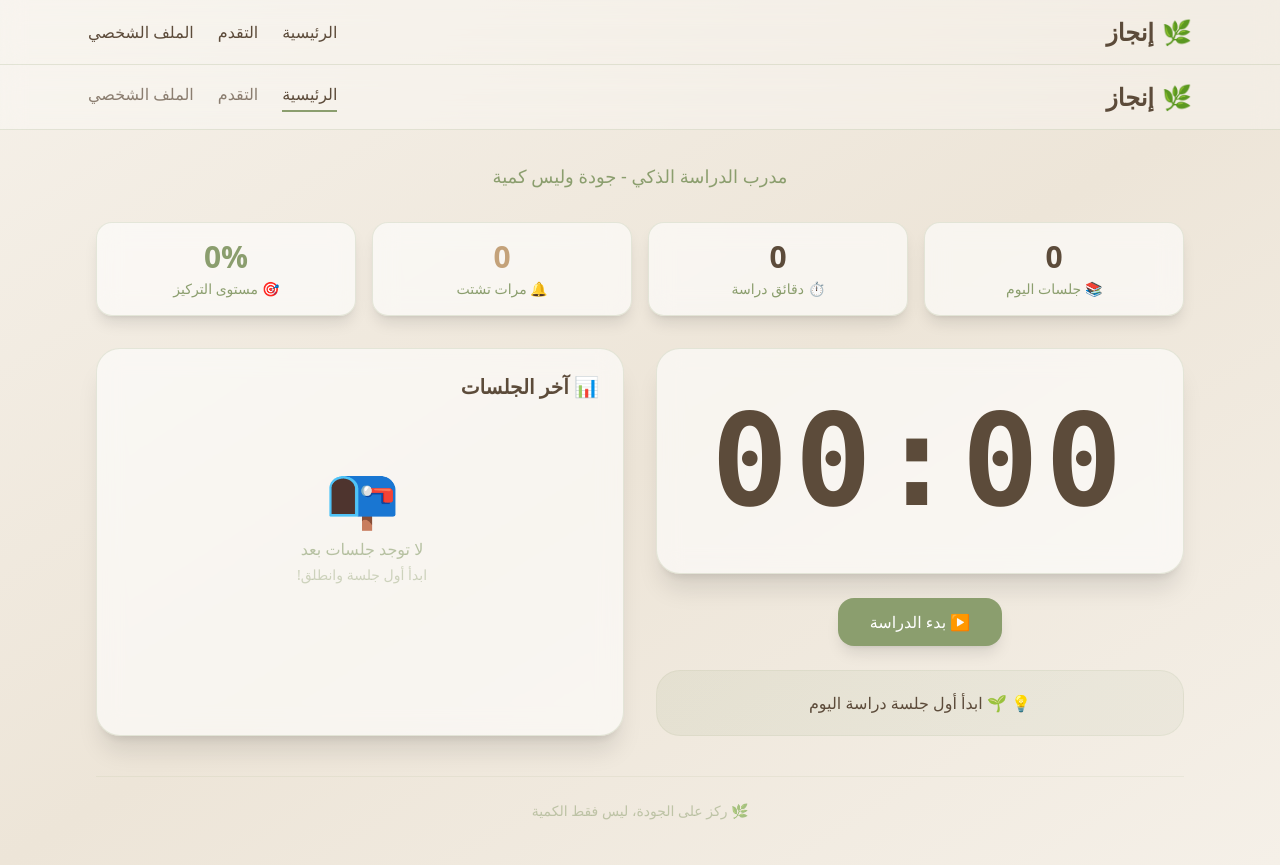
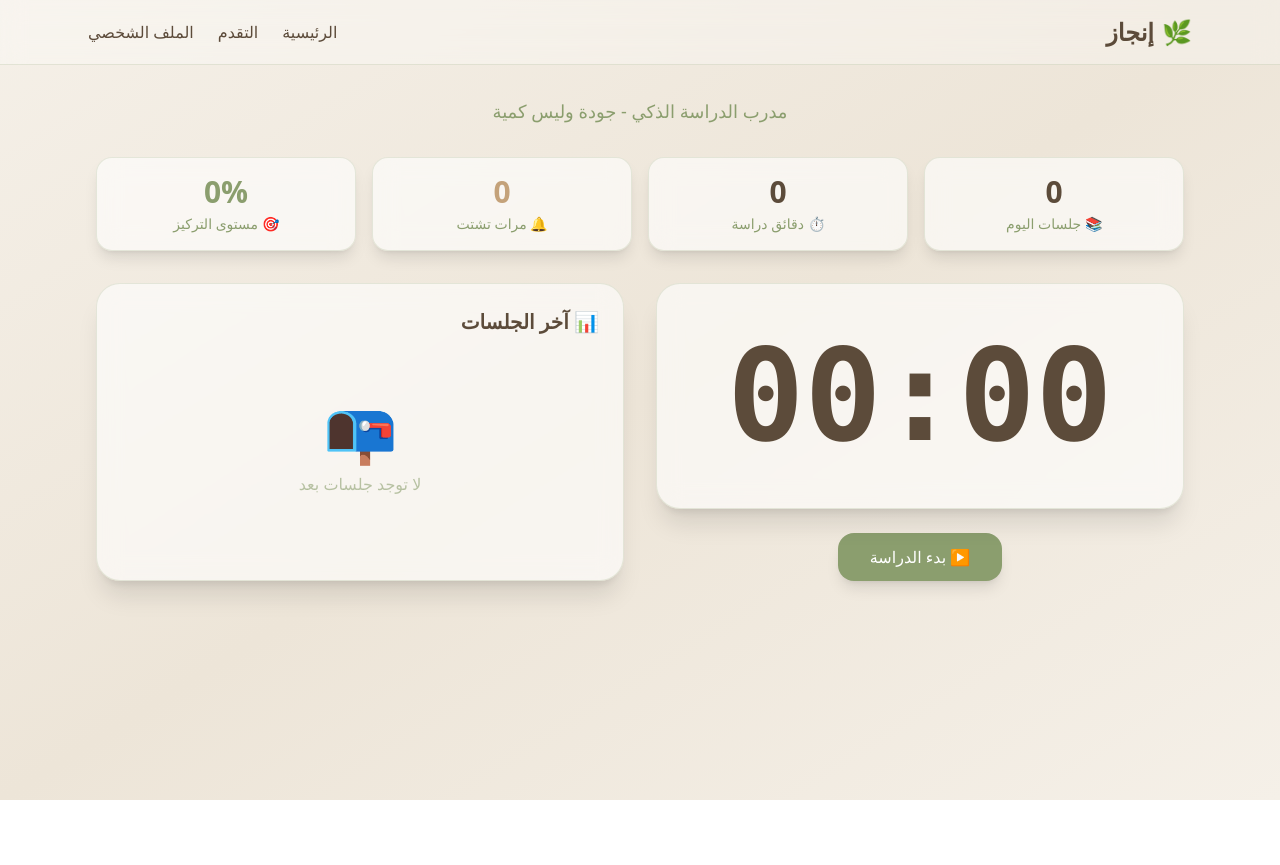
Before and after one commit to rahaf489/ENj, a Next.js app: page / in a window 1280 px wide. After the commit the page ends 800 px from the top, so only its background shows below. Built offline with nearby package versions, Linux system fonts and the light colour scheme.

Commit message:
Refactor Home component for improved readability

```diff
--- a/app/page.tsx
+++ b/app/page.tsx
@@ -2,9 +2,7 @@
 'use client';
 
 import { useState, useEffect } from 'react';
-import Link from 'next/link';
 
-// ============ أنواع البيانات ============
 interface DistractionLog {
   id: string;
   timeFromStart: number;
@@ -18,7 +16,6 @@ interface StudySession {
   distractions: DistractionLog[];
 }
 
-// ============ الصفحة الرئيسية ============
 export default function Home() {
   const [sessions, setSessions] = useState<StudySession[]>([]);
   const [isActive, setIsActive] = useState(false);
@@ -27,7 +24,6 @@ export default function Home() {
   const [showReasonModal, setShowReasonModal] = useState(false);
   const [selectedReason, setSelectedReason] = useState('');
 
-  // أسباب التشتت
   const distractionReasons = [
     '📱 جوال / وسائل تواصل',
     '💭 شرود ذهني / أحلام يقظة',
@@ -40,85 +36,61 @@ export default function Home() {
     '✏️ أسباب أخرى'
   ];
 
-  // المؤقت
   useEffect(() => {
     let interval: any;
     if (isActive) {
-      interval = setInterval(() => {
-        setSeconds((s: number) => s + 1);
-      }, 1000);
+      interval = setInterval(() => setSeconds((s) => s + 1), 1000);
     }
     return () => clearInterval(interval);
   }, [isActive]);
 
-  // تحميل البيانات من localStorage
   useEffect(() => {
     const saved = localStorage.getItem('enjaz_sessions');
-    if (saved) {
-      try {
-        setSessions(JSON.parse(saved));
-      } catch (e) {
-        console.error('خطأ في تحميل البيانات', e);
-      }
-    }
+    if (saved) setSessions(JSON.parse(saved));
   }, []);
 
-  // حساب الإحصائيات
-  const totalMinutes = sessions.reduce((sum, s) => sum + (s.durationMinutes || 0), 0);
-  const totalDistractions = sessions.reduce((sum, s) => sum + (s.distractions?.length || 0), 0);
+  const totalMinutes = sessions.reduce((sum, s) => sum + s.durationMinutes, 0);
+  const totalDistractions = sessions.reduce((sum, s) => sum + s.distractions.length, 0);
   const sessionsCount = sessions.length;
 
   let focusScore = (sessionsCount * 10) - (totalDistractions * 5) + Math.floor(totalMinutes / 5);
   focusScore = Math.max(0, Math.min(100, focusScore));
 
-  let level = 'ضعيف';
-  if (focusScore >= 65) level = 'ممتاز';
-  else if (focusScore >= 35) level = 'متوسط';
-
-  // دوال التحكم
   const startStudy = () => {
     setIsActive(true);
     setCurrentDistractions([]);
     setSeconds(0);
   };
 
-  const pauseStudy = () => {
-    setIsActive(false);
-  };
+  const pauseStudy = () => setIsActive(false);
 
   const addDistraction = () => {
-    if (isActive) {
-      setShowReasonModal(true);
-    }
+    if (isActive) setShowReasonModal(true);
   };
 
   const confirmDistraction = () => {
     if (selectedReason) {
-      const newDistraction: DistractionLog = {
+      setCurrentDistractions([...currentDistractions, {
         id: Date.now().toString(),
         timeFromStart: seconds,
         reason: selectedReason
-      };
-      setCurrentDistractions([...currentDistractions, newDistraction]);
+      }]);
       setSelectedReason('');
       setShowReasonModal(false);
     }
   };
 
   const endSession = () => {
-    const durationMinutes = Math.floor(seconds / 60);
-
     const newSession: StudySession = {
       id: Date.now().toString(),
       startTime: new Date().toISOString(),
-      durationMinutes: durationMinutes,
+      durationMinutes: Math.floor(seconds / 60),
       distractions: currentDistractions
     };
 
     const updated = [newSession, ...sessions];
     setSessions(updated);
     localStorage.setItem('enjaz_sessions', JSON.stringify(updated));
-
     setIsActive(false);
     setSeconds(0);
     setCurrentDistractions([]);
@@ -131,7 +103,6 @@ export default function Home() {
   };
 
   const formatTimeFromSeconds = (totalSeconds: number) => {
-    if (isNaN(totalSeconds)) return '0 ثانية';
     const mins = Math.floor(totalSeconds / 60);
     const secs = totalSeconds % 60;
     if (mins === 0) return `${secs} ثانية`;
@@ -139,95 +110,57 @@ export default function Home() {
     return `${mins} دقيقة و ${secs} ثانية`;
   };
 
-  const clearAllData = () => {
-    if (confirm('⚠️ هل أنت متأكد من مسح جميع جلسات الدراسة؟')) {
-      setSessions([]);
-      localStorage.setItem('enjaz_sessions', JSON.stringify([]));
-      alert('🗑 تم مسح جميع البيانات');
-    }
-  };
-
   return (
-    <div className="min-h-screen bg-gradient-to-br from-[#F5F0E8] via-[#EDE5D8] to-[#F5F0E8]">
-      {/* شريط التنقل العلوي */}
-      <nav className="bg-white/30 backdrop-blur-md border-b border-[#8B9E6E]/20 sticky top-0 z-50">
-        <div className="max-w-6xl mx-auto px-6 py-4 flex justify-between items-center">
-          <div className="flex items-center gap-2">
-            <span className="text-2xl">🌿</span>
-            <h1 className="text-2xl font-bold text-[#5C4B3A]">إنجاز</h1>
-          </div>
-          <div className="flex gap-6">
-            <Link href="/" className="text-[#5C4B3A] hover:text-[#8B9E6E] font-medium transition-colors border-b-2 border-[#8B9E6E] pb-1">الرئيسية</Link>
-            <Link href="/progress" className="text-[#5C4B3A]/70 hover:text-[#5C4B3A] transition-colors">التقدم</Link>
-            <Link href="/profile" className="text-[#5C4B3A]/70 hover:text-[#5C4B3A] transition-colors">الملف الشخصي</Link>
-          </div>
-        </div>
-      </nav>
-
     <div className="max-w-6xl mx-auto p-6 md:p-8">
-        {/* Hero Section */}
       <div className="text-center mb-8">
         <p className="text-[#8B9E6E] text-lg">مدرب الدراسة الذكي - جودة وليس كمية</p>
       </div>
 
       {/* بطاقات الإحصائيات */}
       <div className="grid grid-cols-2 md:grid-cols-4 gap-4 mb-8">
-          <div className="bg-white/60 backdrop-blur-md rounded-2xl border border-[#8B9E6E]/20 shadow-lg p-4 text-center hover:bg-white/70 transition-all duration-300">
+        <div className="bg-white/60 backdrop-blur-md rounded-2xl border border-[#8B9E6E]/20 shadow-lg p-4 text-center">
           <div className="text-3xl font-bold text-[#5C4B3A]">{sessionsCount}</div>
-            <div className="text-sm text-[#8B9E6E] mt-1 flex items-center justify-center gap-1">📚 جلسات اليوم</div>
+          <div className="text-sm text-[#8B9E6E] mt-1">📚 جلسات اليوم</div>
         </div>
-
-          <div className="bg-white/60 backdrop-blur-md rounded-2xl border border-[#8B9E6E]/20 shadow-lg p-4 text-center hover:bg-white/70 transition-all duration-300">
+        <div className="bg-white/60 backdrop-blur-md rounded-2xl border border-[#8B9E6E]/20 shadow-lg p-4 text-center">
           <div className="text-3xl font-bold text-[#5C4B3A]">{totalMinutes}</div>
-            <div className="text-sm text-[#8B9E6E] mt-1 flex items-center justify-center gap-1">⏱ دقائق دراسة</div>
+          <div className="text-sm text-[#8B9E6E] mt-1">⏱ دقائق دراسة</div>
         </div>
-
-          <div className="bg-white/60 backdrop-blur-md rounded-2xl border border-[#8B9E6E]/20 shadow-lg p-4 text-center relative hover:bg-white/70 transition-all duration-300">
+        <div className="bg-white/60 backdrop-blur-md rounded-2xl border border-[#8B9E6E]/20 shadow-lg p-4 text-center relative">
           <div className="text-3xl font-bold text-[#C4A27A]">{totalDistractions}</div>
-            <div className="text-sm text-[#8B9E6E] mt-1 flex items-center justify-center gap-1">🔔 مرات تشتت</div>
+          <div className="text-sm text-[#8B9E6E] mt-1">🔔 مرات تشتت</div>
           {isActive && currentDistractions.length > 0 && (
-              <div className="absolute -top-2 -right-2 bg-orange-500 text-white text-xs rounded-full px-2 py-0.5 animate-pulse shadow-lg">
+            <div className="absolute -top-2 -right-2 bg-orange-500 text-white text-xs rounded-full px-2 py-0.5 animate-pulse">
               +{currentDistractions.length}
             </div>
           )}
         </div>
-
-          <div className="bg-white/60 backdrop-blur-md rounded-2xl border border-[#8B9E6E]/20 shadow-lg p-4 text-center hover:bg-white/70 transition-all duration-300">
+        <div className="bg-white/60 backdrop-blur-md rounded-2xl border border-[#8B9E6E]/20 shadow-lg p-4 text-center">
           <div className="text-3xl font-bold text-[#8B9E6E]">{focusScore}%</div>
-            <div className="text-sm text-[#8B9E6E] mt-1 flex items-center justify-center gap-1">🎯 مستوى التركيز</div>
+          <div className="text-sm text-[#8B9E6E] mt-1">🎯 مستوى التركيز</div>
         </div>
       </div>
 
-        {/* المحتوى الرئيسي: مؤقت + قائمة الجلسات */}
       <div className="grid lg:grid-cols-2 gap-8">
-          {/* القسم الأيسر: المؤقت */}
+        {/* المؤقت */}
         <div className="space-y-6">
           <div className="bg-white/60 backdrop-blur-md rounded-3xl border border-[#8B9E6E]/20 shadow-xl p-12 text-center">
-              <div className="text-8xl md:text-9xl font-mono font-bold text-[#5C4B3A] tabular-nums tracking-wider">
+            <div className="text-8xl md:text-9xl font-mono font-bold text-[#5C4B3A] tabular-nums">
               {formatTime(seconds)}
             </div>
           </div>
 
           <div className="flex gap-4 justify-center flex-wrap">
             {!isActive ? (
-                <button
-                  onClick={startStudy}
-                  className="px-8 py-3 rounded-2xl font-medium bg-[#8B9E6E] hover:bg-[#7A8D5E] text-white transition-all shadow-lg hover:shadow-xl transform hover:-translate-y-0.5"
-                >
+              <button onClick={startStudy} className="px-8 py-3 rounded-2xl font-medium bg-[#8B9E6E] hover:bg-[#7A8D5E] text-white transition-all shadow-lg">
                 ▶ بدء الدراسة
               </button>
             ) : (
               <>
-                  <button
-                    onClick={pauseStudy}
-                    className="px-6 py-3 rounded-2xl font-medium bg-[#D4C5B0] hover:bg-[#C9BAA5] text-[#5C4B3A] transition-all shadow-md"
-                  >
+                <button onClick={pauseStudy} className="px-6 py-3 rounded-2xl font-medium bg-[#D4C5B0] hover:bg-[#C9BAA5] text-[#5C4B3A] transition-all">
                   ⏸ إيقاف مؤقت
                 </button>
-                  <button
-                    onClick={endSession}
-                    className="px-6 py-3 rounded-2xl font-medium bg-[#8B9E6E] hover:bg-[#7A8D5E] text-white transition-all shadow-lg hover:shadow-xl"
-                  >
+                <button onClick={endSession} className="px-6 py-3 rounded-2xl font-medium bg-[#8B9E6E] hover:bg-[#7A8D5E] text-white transition-all shadow-lg">
                   ✅ إنهاء الجلسة
                 </button>
               </>
@@ -235,77 +168,29 @@ export default function Home() {
           </div>
 
           {isActive && (
-              <button
-                onClick={addDistraction}
-                className="w-full px-6 py-3 rounded-2xl font-medium bg-orange-500/20 hover:bg-orange-500/30 text-orange-700 border border-orange-500/30 transition-all flex items-center justify-center gap-2"
-              >
-                <span>🔔</span> تسجيل تشتت <span className="text-orange-600 font-bold">({currentDistractions.length})</span>
-              </button>
-            )}
-
-            {/* نصيحة ذكية */}
-            <div className="bg-gradient-to-r from-[#8B9E6E]/10 to-[#A8B89A]/10 rounded-3xl p-5 text-center border border-[#8B9E6E]/10">
-              <p className="text-[#5C4B3A] text-md">
-                💡 {sessionsCount === 0 && !isActive ? "🌱 ابدأ أول جلسة دراسة اليوم" :
-                   focusScore < 35 ? "🌿 جرب جلسات قصيرة 15 دقيقة مع استراحة" :
-                   focusScore < 65 ? "🍃 ممتاز! جرب تقنية 25 دقيقة / 5 دقائق راحة" :
-                   "🌱 رائع! أنت في حالة تركيز مثالية"}
-              </p>
-            </div>
-          </div>
-
-          {/* القسم الأيمن: قائمة الجلسات الأخيرة */}
-          <div className="bg-white/60 backdrop-blur-md rounded-3xl border border-[#8B9E6E]/20 shadow-xl p-6">
-            <div className="flex justify-between items-center mb-4">
-              <h3 className="text-xl font-bold text-[#5C4B3A] flex items-center gap-2">📊 آخر الجلسات</h3>
-              {sessions.length > 0 && (
-                <button
-                  onClick={clearAllData}
-                  className="text-xs text-[#8B9E6E]/60 hover:text-red-500 transition-colors"
-                >
-                  🗑 مسح الكل
+            <button onClick={addDistraction} className="w-full px-6 py-3 rounded-2xl font-medium bg-orange-500/20 hover:bg-orange-500/30 text-orange-700 border border-orange-500/30 transition-all">
+              🔔 تسجيل تشتت ({currentDistractions.length})
             </button>
           )}
         </div>
 
-            <div className="space-y-3 max-h-[500px] overflow-y-auto pl-1">
+        {/* قائمة الجلسات */}
+        <div className="bg-white/60 backdrop-blur-md rounded-3xl border border-[#8B9E6E]/20 shadow-xl p-6">
+          <h3 className="text-xl font-bold mb-4 text-[#5C4B3A]">📊 آخر الجلسات</h3>
+          <div className="space-y-3 max-h-[500px] overflow-y-auto">
             {sessions.length === 0 ? (
               <div className="text-center py-12">
                 <div className="text-6xl mb-3">📭</div>
                 <p className="text-[#8B9E6E]/60">لا توجد جلسات بعد</p>
-                  <p className="text-[#8B9E6E]/40 text-sm mt-1">ابدأ أول جلسة وانطلق!</p>
               </div>
             ) : (
-                sessions.map((session: StudySession, idx: number) => (
-                  <div key={session.id} className="border-b border-[#8B9E6E]/15 last:border-0 pb-3 hover:bg-white/30 rounded-xl p-2 transition-all">
+              sessions.map((session, idx) => (
+                <div key={session.id} className="border-b border-[#8B9E6E]/15 pb-3">
                   <div className="flex justify-between items-center">
-                      <div className="flex items-center gap-2">
-                        <span className="text-[#8B9E6E] text-sm font-mono">#{sessions.length - idx}</span>
-                        <span className="font-medium text-[#5C4B3A] text-sm">
-                          🕐 {new Date(session.startTime).toLocaleTimeString('ar-SA', { hour: '2-digit', minute: '2-digit' })}
-                        </span>
+                    <span className="text-sm text-[#5C4B3A] font-mono">#{sessions.length - idx}</span>
+                    <span className="text-sm text-[#8B9E6E]">{new Date(session.startTime).toLocaleTimeString('ar-SA')}</span>
+                    <span className="text-sm text-[#5C4B3A]">{session.durationMinutes} د • {session.distractions.length} تشتت</span>
                   </div>
-                      <div className="flex gap-3 text-sm">
-                        <span className="text-[#5C4B3A] font-mono">{session.durationMinutes} د</span>
-                        <span className="text-[#C4A27A]">🔔 {session.distractions?.length || 0}</span>
-                      </div>
-                    </div>
-
-                    {/* تفاصيل التشتت */}
-                    {session.distractions && session.distractions.length > 0 && (
-                      <div className="mt-2 mr-6">
-                        <div className="flex flex-wrap gap-2">
-                          {session.distractions.slice(0, 3).map((dist, i) => (
-                            <span key={dist.id} className="text-xs text-[#8B9E6E]/70 bg-white/40 rounded-full px-2 py-0.5">
-                              ⏱ {formatTimeFromSeconds(dist.timeFromStart)}
-                            </span>
-                          ))}
-                          {session.distractions.length > 3 && (
-                            <span className="text-xs text-[#8B9E6E]/50">+{session.distractions.length - 3}</span>
-                          )}
-                        </div>
-                      </div>
-                    )}
                 </div>
               ))
             )}
@@ -313,29 +198,18 @@ export default function Home() {
         </div>
       </div>
 
-        {/* Footer */}
-        <footer className="text-center mt-10 pt-6 border-t border-[#8B9E6E]/10">
-          <p className="text-[#8B9E6E]/50 text-sm">🌿 ركز على الجودة، ليس فقط الكمية</p>
-        </footer>
-      </div>
-
-      {/* مودال اختيار سبب التشتت */}
+      {/* مودال التشتت */}
       {showReasonModal && (
         <div className="fixed inset-0 bg-black/50 backdrop-blur-sm flex items-center justify-center z-50 p-4" onClick={() => setShowReasonModal(false)}>
           <div className="bg-white rounded-3xl shadow-2xl max-w-md w-full p-6" onClick={(e) => e.stopPropagation()}>
-            <div className="flex justify-between items-center mb-4">
-              <h3 className="text-xl font-bold text-[#5C4B3A]">🤔 ما سبب التشتت؟</h3>
-              <button onClick={() => setShowReasonModal(false)} className="text-[#8B9E6E] hover:text-[#5C4B3A] text-2xl">✕</button>
-            </div>
+            <h3 className="text-xl font-bold mb-4 text-[#5C4B3A]">🤔 ما سبب التشتت؟</h3>
             <div className="space-y-2 max-h-96 overflow-y-auto mb-6">
               {distractionReasons.map((reason) => (
                 <button
                   key={reason}
                   onClick={() => setSelectedReason(reason)}
                   className={`w-full text-right px-4 py-3 rounded-xl transition-all ${
-                    selectedReason === reason
-                      ? 'bg-[#8B9E6E] text-white shadow-md'
-                      : 'bg-gray-100 hover:bg-gray-200 text-[#5C4B3A]'
+                    selectedReason === reason ? 'bg-[#8B9E6E] text-white' : 'bg-gray-100 hover:bg-gray-200 text-[#5C4B3A]'
                   }`}
                 >
                   {reason}
@@ -343,22 +217,8 @@ export default function Home() {
               ))}
             </div>
             <div className="flex gap-3">
-              <button
-                onClick={() => {
-                  setShowReasonModal(false);
-                  setSelectedReason('');
-                }}
-                className="flex-1 px-4 py-2 rounded-xl bg-gray-200 hover:bg-gray-300 text-[#5C4B3A] transition-all"
-              >
-                إلغاء
-              </button>
-              <button
-                onClick={confirmDistraction}
-                disabled={!selectedReason}
-                className="flex-1 px-4 py-2 rounded-xl bg-[#8B9E6E] hover:bg-[#7A8D5E] text-white disabled:opacity-50 disabled:cursor-not-allowed transition-all shadow-md"
-              >
-                تأكيد
-              </button>
+              <button onClick={() => { setShowReasonModal(false); setSelectedReason(''); }} className="flex-1 px-4 py-2 rounded-xl bg-gray-200 hover:bg-gray-300 text-[#5C4B3A]">إلغاء</button>
+              <button onClick={confirmDistraction} disabled={!selectedReason} className="flex-1 px-4 py-2 rounded-xl bg-[#8B9E6E] hover:bg-[#7A8D5E] text-white disabled:opacity-50">تأكيد</button>
             </div>
           </div>
         </div>
```
Lines whose indentation alone changed are shown as unchanged.
